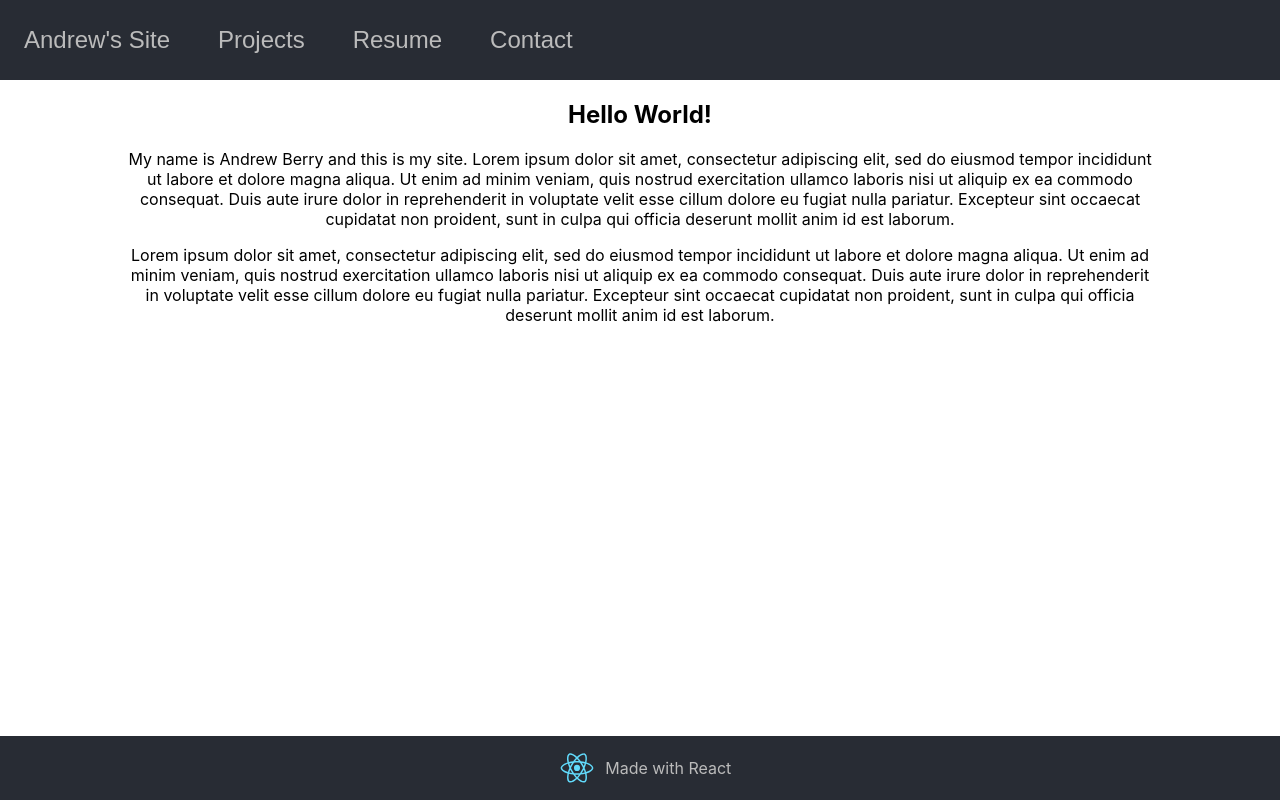
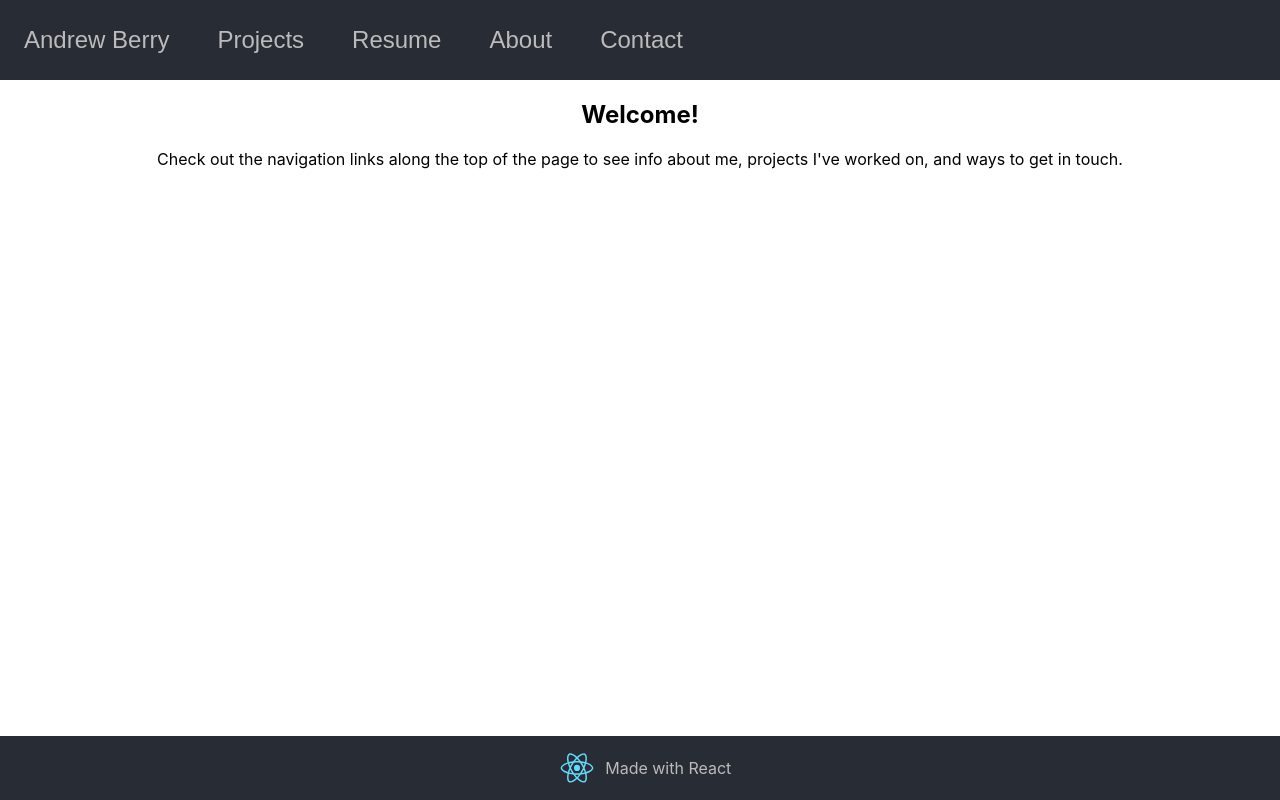
Before and after one commit to andpberr/andpberr.github.io, a React (Create React App) app: page / in a window 1280 px wide. Built offline with nearby package versions, Linux system fonts and the light colour scheme.

Commit message:
Update flow, styling of the site, get rid of lorem ipsum, change resume from PDF to HTML

```diff
--- a/src/App.js
+++ b/src/App.js
@@ -4,7 +4,7 @@ import Header from './Components/Header';
 import Footer from './Components/Footer';
 import MainContent from './Components/MainContent';
 
-const process = require("process");
+//const process = require("process");
 
 class App extends React.Component {
   constructor(props) {
@@ -21,6 +21,12 @@ class App extends React.Component {
     });
   }
 
+  abouClickHandler() {
+    this.setState({
+      page: 'about'
+    });
+  }
+
   projClickHandler() {
     this.setState({
       page: 'projects'
@@ -28,14 +34,16 @@ class App extends React.Component {
   }
 
   contClickHandler() {
-    console.log("hokay");
     this.setState({
       page: 'contact'
     });
   }
 
   resuClickHandler() {
-    window.open(process.env.PUBLIC_URL + "/resources/Resume_Berry.pdf");
+    //window.open(process.env.PUBLIC_URL + "/resources/Resume_Berry.pdf");
+    this.setState({
+      page: 'resume'
+    })
   }
 
   render () {
@@ -43,6 +51,7 @@ class App extends React.Component {
       <div className="App">
         <Header
           homeClick={this.homeClickHandler.bind(this)}
+          abouClick={this.abouClickHandler.bind(this)}
           projClick={this.projClickHandler.bind(this)}
           contClick={this.contClickHandler.bind(this)}
           resuClick={this.resuClickHandler.bind(this)}
--- a/src/App.scss
+++ b/src/App.scss
@@ -74,32 +74,57 @@ pre {
 #main-container {
   display:flex;
   margin-top: $header-height;
-  margin-left: 10vw;
-  margin-right: 10vw;
+  margin-left: 2vw;
+  margin-right: 2vw;
+  margin-bottom: $header-height;
   width:100%;
   flex-direction:column;
 }
 
 .project-listing {
   display: grid;
-  grid-template-columns: 20vw 20vw 20vw 20vw;
+  grid-template-columns: auto;
   column-gap: 1vw;
   row-gap: 1vw;
 }
 
 .project-entry {
   display:flex;
-  justify-content: center;
+  justify-content: flex-start;
   flex-direction: column;
-  height: 10vw;
   border: 2px solid #2233ff;
   border-radius: 5px;
-  background-color: #4455ff;
-  color: black;
   text-decoration: none;
-  font-weight: bold;
 }
 
-.project-entry:hover {
-  background-color: #6677ff;
+@media (max-width: 500px) {
+  .bio-container {
+    display: grid;
+    grid-template-rows: 225px auto;
+  }
 }
+
+@media (min-width: 500px) {
+  .bio-container {
+    display: grid;
+    grid-template-columns: 225px auto;
+  }
+}
+
+
+.bio-container p {
+  text-align: start;
+}
+
+.pfp {
+  border-radius: 100px;
+  border: 5px solid $dark-bg;
+}
+
+#resume {
+  text-align: start;
+}
+
+#tagline {
+  font-size: small;
+}
--- /dev/null
+++ b/src/Components/Contents/About.js
@@ -0,0 +1,45 @@
+import React from 'react';
+
+class About extends React.Component {
+
+    render() {
+        let today = new Date();
+        let yearOffset = 0;
+        if (today.getMonth() < 9) {
+            yearOffset = 1;
+        }
+
+        return (
+            <div>
+                <h2>About Me</h2>
+                <div class="bio-container">
+                    <div>
+                    <img
+                        class="pfp"
+                        src="https://media-exp1.licdn.com/dms/image/C4E03AQHmw22wdY6GNA/profile-displayphoto-shrink_200_200/0?e=1602720000&v=beta&t=p3S3okycpM2Vcxp2_UY0fImBEsULmKDIvwSESEU09wY"
+                        alt="Andrew LinkedIn" />
+                    </div>
+                    <div>
+                    <p> I am an aspiring tech professional, and this page is meant
+                        to be a collection of my projects, so you can get a little
+                        bit of understanding of my skills and what I'm all about.
+                    </p>
+                    <p>
+                        I have studied computer science at the bachelors and masters level, and
+                        I have been working as business intelligence analyst
+                        for {today.getFullYear() - 2013 - yearOffset} years.
+                        Currently, I am looking to move in the direction of software engineering.
+                    </p>
+
+                    <p>
+                        Feel free to browse my projects here, or take a look at my Github or
+                        LinkedIn profiles.
+                    </p>
+                    </div>
+                </div>
+            </div>
+        );
+    }
+}
+
+export default About;
--- a/src/Components/Contents/Contact.js
+++ b/src/Components/Contents/Contact.js
@@ -7,8 +7,8 @@ class Contact extends React.Component {
             <div>
                 <h2>Contact Me!</h2>
                 <p>
-                    If you would like to make contact, I can be reached via my personal email, &nbsp;
-                        <pre>`${'{'}first_name{'}'}`</pre>dot<pre>`${'{'}last_name + '9' + '1'{'}'}`</pre>at gmail.com.
+                    If you would like to make contact, I can be reached via my personal email,
+                    andrew (dot) berry91 (at) gmail.
                 </p>
                 <p>
                     You can also find me on <a target="_blank" rel="noopener noreferrer" href="http://www.linkedin.com/in/andrew-p-berry">LinkedIn</a>.
--- a/src/Components/Contents/Home.js
+++ b/src/Components/Contents/Home.js
@@ -5,28 +5,10 @@ class Home extends React.Component {
     render() {
         return (
             <div>
-                <h2>Hello World!</h2>
-                <p>My name is Andrew Berry and this is my site.
-                    Lorem ipsum dolor sit amet,
-                    consectetur adipiscing elit,
-                    sed do eiusmod tempor incididunt ut labore et dolore magna aliqua.
-                    Ut enim ad minim veniam,
-                    quis nostrud exercitation ullamco laboris nisi ut aliquip ex ea commodo consequat.
-                    Duis aute irure dolor in reprehenderit in voluptate velit esse cillum dolore eu fugiat nulla pariatur.
-                    Excepteur sint occaecat cupidatat non proident,
-                    sunt in culpa qui officia deserunt mollit anim id est laborum.
-                </p>
-
-                <p>
-                    Lorem ipsum dolor sit amet,
-                    consectetur adipiscing elit,
-                    sed do eiusmod tempor incididunt ut labore et dolore magna aliqua.
-                    Ut enim ad minim veniam,
-                    quis nostrud exercitation ullamco laboris nisi ut aliquip ex ea commodo consequat.
-                    Duis aute irure dolor in reprehenderit in voluptate velit esse cillum dolore eu fugiat nulla pariatur.
-                    Excepteur sint occaecat cupidatat non proident,
-                    sunt in culpa qui officia deserunt mollit anim id est laborum.
-                </p>
+            <h2>Welcome!</h2>
+            <p>
+                Check out the navigation links along the top of the page to see info about me, projects I've worked on, and ways to get in touch.
+            </p>
             </div>
         );
     }
--- a/src/Components/Contents/Projects.js
+++ b/src/Components/Contents/Projects.js
@@ -5,15 +5,44 @@ class Project extends React.Component {
         super(props);
 
         this.projects = [
-            {name:"FCC Node/Express Exercises", link:"https://reinvented-rust-english.glitch.me/"},
-            {name:"Recipe Tracker/DB", link:"/recipes"},
+            {
+                name:"ywa-tracc",
+                descr:"An application to track and persist a log of Yoga with Adriene yoga videos on YouTube. To help me keep track of how much yoga I'm doing per week/month/year/etc. Originally, I built a version of this with Django and SQLite, but wanted to work some with .NET Core, so I built a copy using C# and SQL Server.",
+                links: [
+                    {name:"Github repo", link:"http://github.com/andpberr/ywa-tracc#ywa-tracc"}
+                ]
+            },
+            {
+                name:"Recipe Tracker/DB",
+                descr:"A simple recipe tracker... allows recipes to be uploaded to/deleted from MongoDB instance (an API endpoint on Glitch performs all the necessary CRUD operations). Originally developed with vanilla Javascript/HTML/CSS, currently under construction to rebuild with React.",
+                links: [
+                    {name:"Github repo", link:"http://github.com/andpberr/recipes"},
+                    {name:"Glitch source code", link:"https://glitch.com/edit/#!/apb-api"},
+                    {name:"Live site", link:"http://andpberr.github.io/recipes"}
+                ]
+            },
+            {
+                name:"Qwixx Clone",
+                descr:"Recreation of the dice game Qwixx. A work in progress. Not currently playable, but would like to get it to a point where the game can be played online with friends.",
+                links: []
+            },
         ];
     }
 
     render() {
-        const projDivs = this.projects.map(p=>{
+        const projDivs = this.projects.map(proj=>{
+            let links = [];
+
+            for (let link of proj.links) {
+                links.push(<div><a href={link.link}>{link.name}</a></div>);
+            }
+
             return (
-                <a className="project-entry" href={p.link}>{p.name}</a>
+                <div className="project-entry">
+                <h2>{proj.name}</h2>
+                <p>{proj.descr}</p>
+                {links}
+                </div>
             );
         });
         return (
--- /dev/null
+++ b/src/Components/Contents/Resume.js
@@ -0,0 +1,62 @@
+import React from 'react';
+
+export default class Resume extends React.Component {
+    render() {
+        return (<div id="resume">
+            <h2>Andrew Berry</h2>
+            <div id="tagline">Strong SQL foundation with experience in .NET web develompent and python for data analysis</div>
+            <hr />
+
+            <h3>Work Experience</h3>
+            <h4>Data Solutions Analyst - Vanderbilt University</h4>
+            <p>September 2013 to present</p>
+            <ul>
+                <li>Extensive use of complex SQL queries</li>
+                    <ul>
+                        <li>Exploring newly incorporated data systems</li>
+                        <li>Creating highly customized reports for user requests</li>
+                        <li>Testing and mockup of potential ETL enhancements</li>
+                        <li>Creating customized tables and views for internal projects</li>
+                        <li>Writing queries to feed SSIS data flows from Oracle to SQL Server</li>
+                        <li>Creating and modifying stored procedures in SSMS</li>
+                    </ul>
+                <li>Miscellaneous programming tasks</li>
+                    <ul>
+                        <li>Web scraping to pull report metadata from server to shared drive (python/selenium)</li>
+                        <li>Web scraping to convert addresses to drive time (python/selenium)</li>
+                        <li>Text mining survey responses to summarize common themes (R/tidytext)</li>
+                        <li>SSIS package to copy AD Group memberships to database table for tracking
+                            changes in access levels (C#/SQL in SSIS package using DirectoryServices)</li>
+                        <li>Legacy data driven web applications (VB.NET web forms backend
+                            and HTML/CSS/JavaScript frontend)</li>
+                        <li>Content migration CSV validation tool (R script or python Jupyter notebook)</li>
+                        <li>Text wrangling utility for resolving OBIEE table aliases into base
+                            table names (vanilla JavaScript)</li>
+                    </ul>
+                <li>Create and maintain hundreds of business intelligence reports for internal
+                    consumers and external survey submissions</li>
+                <li>Troubleshoot IT-authored ETL flows in IBM DataStage</li>
+                <li>Track ongoing work, request new ETL or metadata modelling work from IT team in JIRA</li>
+                <li>Document queries and processes in Confluence</li>
+                <li>Maintain Git repositories in BitBucket</li>
+            </ul>
+            <h4>Web Developer - Savant Learning Systems</h4>
+            <p>January 2013 to September 2013</p>
+            <ul>
+                <li>Full stack development of .NET web application</li>
+                <ul>
+                    <li>Backend: primarily C#, some legacy VB.NET</li>
+                    <li>Database: MS SQL Server with data model</li>
+                    <li>Frontend: HTML, CSS, JavaScript/JQuery</li>
+                </ul>
+            </ul>
+            <hr />
+
+            <h3>Education</h3>
+            <h4>Master of Science - Vanderbilt University</h4>
+            <p>Computer Science, May 2019</p>
+            <h4>Bachelor of Science - University of Tennessee at Martin</h4>
+            <p>Computer Science, May 2013</p>
+        </div>);
+    }
+}
--- a/src/Components/Header.js
+++ b/src/Components/Header.js
@@ -5,7 +5,7 @@ function Header(props) {
     <nav className="App-header">
           <div id="btnHome" className="navlink" onClick={props.homeClick}>
             <button className="navlink">
-              Andrew's Site
+              Andrew Berry
             </button>
           </div>
 
@@ -21,6 +21,12 @@ function Header(props) {
             </button>
           </div>
 
+          <div id="btnAbout" className="navlink" onClick={props.abouClick}>
+            <button className="navlink">
+              About
+            </button>
+          </div>
+
           <div id="btnCont" className="navlink" onClick={props.contClick}>
             <button className="navlink">
               Contact
--- a/src/Components/MainContent.js
+++ b/src/Components/MainContent.js
@@ -2,6 +2,8 @@ import React from 'react';
 import Home from './Contents/Home.js';
 import Contact from './Contents/Contact.js';
 import Projects from './Contents/Projects.js';
+import About from './Contents/About.js';
+import Resume from './Contents/Resume.js';
 
 class MainContent extends React.Component {
     render () {
@@ -10,6 +12,10 @@ class MainContent extends React.Component {
                 return <Projects />;
             case "contact":
                 return <Contact />;
+            case "about":
+                return <About />;
+            case "resume":
+                return <Resume />;
             default:
                 return <Home />;
         }
```
